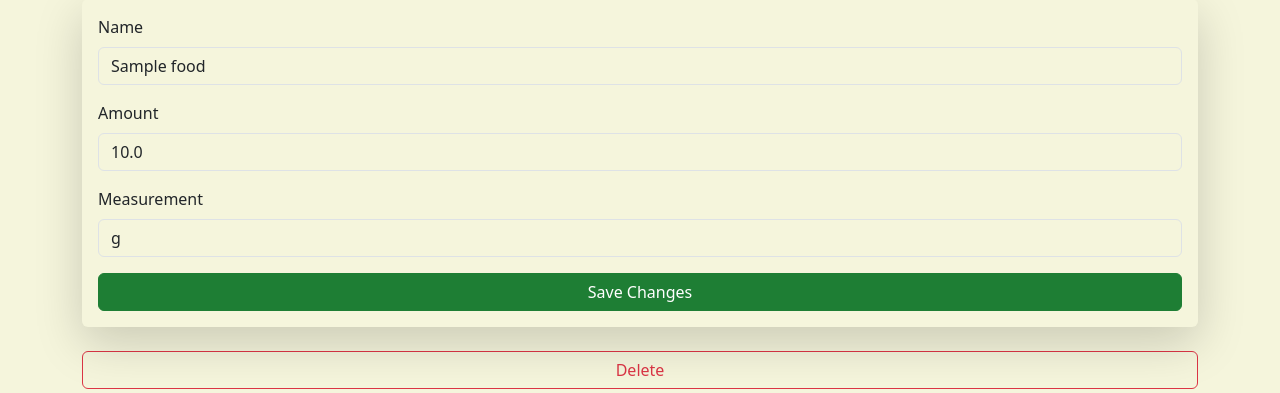
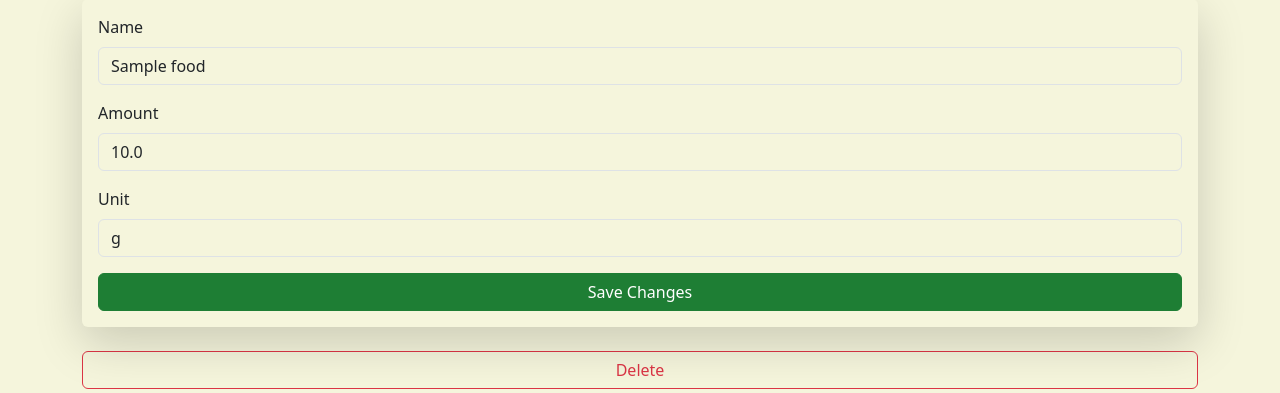
Before and after one commit to Nkitchen86-FHSU/finalprojectNicholasKitchen, a Django app: page /food/1/update/ in a window 1280 px wide. Shown: the part 161-554 px from the top of the page. Run offline with Django 5.2, Linux system fonts and the light colour scheme; a user stored in the database is signed in; tables that the repository leaves empty hold one stand-in row (values such as "Sample post").

Commit message:
Updated Food model to give unit choices. Renamed measurement to unit in all files. Updated food create and update to give options for units.

```diff
--- a/finalprojectNicholasKitchen/zooventory/admin.py
+++ b/finalprojectNicholasKitchen/zooventory/admin.py
@@ -12,6 +12,6 @@ class MyAnimalAdmin(admin.ModelAdmin):
 
 @admin.register(Food)
 class FoodAdmin(admin.ModelAdmin):
-    list_display = ('id', 'name', 'amount', 'measurement', 'owner')
+    list_display = ('id', 'name', 'amount', 'unit', 'owner')
     search_fields = ('name', 'owner__username')
     ordering = ('name',)
--- a/finalprojectNicholasKitchen/zooventory/models.py
+++ b/finalprojectNicholasKitchen/zooventory/models.py
@@ -63,17 +63,17 @@ class MyAnimal(models.Model):
 
 # --- Food model ---
 class Food(models.Model):
-    # Weight measurements
+    # Weight Units
     GRAM = 'g'
     OUNCE = 'oz'
     POUND = 'lb'
 
-    # Volume Measurements
+    # Volume Units
     FLUID_OUNCE = 'fl oz'
     GALLON = 'gal'
     LITER = 'l'
 
-    MEASUREMENT_CHOICES = (
+    UNIT_CHOICES = (
         (GRAM, 'g'),
         (OUNCE, 'oz'),
         (POUND, 'lb'),
@@ -85,10 +85,10 @@ class Food(models.Model):
     owner = models.ForeignKey(settings.AUTH_USER_MODEL, on_delete=models.CASCADE, related_name='foods')
     name = models.CharField(max_length=100)
     amount = models.FloatField(null=True, blank=True)  # CHECK (amount >= 0)
-    measurement = models.CharField(max_length=20, choices=MEASUREMENT_CHOICES, default=POUND)
+    unit = models.CharField(max_length=20, choices=UNIT_CHOICES, default=POUND)
 
     def __str__(self):
-        return f"{self.name} - {self.amount} {self.measurement}"
+        return f"{self.name} - {self.amount} {self.unit}"
 
 # --- Feeding Schedule model ---
 class FeedingSchedule(models.Model):
@@ -132,7 +132,7 @@ class Log(models.Model):
     description = models.TextField(null=True, blank=True)
 
     amount_fed = models.FloatField(null=True, blank=True)
-    measurement = models.TextField(null=True, blank=True)
+    unit = models.TextField(null=True, blank=True)
 
     created_at = models.DateTimeField(auto_now_add=True)
 
--- a/finalprojectNicholasKitchen/zooventory/templates/zooventory/food/index.html
+++ b/finalprojectNicholasKitchen/zooventory/templates/zooventory/food/index.html
@@ -20,7 +20,7 @@
                         <h5 class="mb-0">{{ f.name }}</h5>
                     </div>
                     <div class="card-body" style="background-color: #f5f5dc;">
-                        <p class="mb-2"><strong>Amount:</strong> {{ f.amount }} {{ f.measurement }}</p>
+                        <p class="mb-2"><strong>Amount:</strong> {{ f.amount }} {{ f.get_unit_display }}</p>
 
                         {% if user.id == f.owner.id %}
                         <a href="{% url 'food_update' f.id %}" class="btn btn-outline-success btn-sm mt-2">Edit</a>
--- a/finalprojectNicholasKitchen/zooventory/templates/zooventory/food/update.html
+++ b/finalprojectNicholasKitchen/zooventory/templates/zooventory/food/update.html
@@ -19,8 +19,12 @@
           <input name="amount" id="amount" class="form-control" value="{{ form.amount.value|default:food.amount }}">
         </div>
         <div class="mb-3">
-          <label for="measurement" class="form-label">Measurement</label>
-          <input name="measurement" id="measurement" class="form-control" value="{{ form.measurement.value|default:food.measurement }}">
+            <label for="unit" class="form-label">Unit</label>
+            <select name="unit" id="unit" class="form-control" required>
+                {% for value, label in unit_choices %}
+                    <option value="{{ value }}">{{ label }}</option>
+                {% endfor %}
+            </select>
         </div>
         <button type="submit" class="btn btn-primary w-100">Save Changes</button>
       </form>
--- a/finalprojectNicholasKitchen/zooventory/views.py
+++ b/finalprojectNicholasKitchen/zooventory/views.py
@@ -373,7 +373,7 @@ def food_create(request):
     if request.method == 'POST':
         name = request.POST.get('name')
         amount = request.POST.get('amount')
-        measurement = request.POST.get('measurement')
+        unit = request.POST.get('unit')
 
         # Ensure amount is a number
         try:
@@ -388,14 +388,14 @@ def food_create(request):
             return render(request, 'zooventory/food/create.html')
 
         # Create the food object if required fields are filled
-        if name and amount and measurement:
-            Food.objects.create(owner=request.user, name=name, amount=amount, measurement=measurement)
+        if name and amount and unit:
+            Food.objects.create(owner=request.user, name=name, amount=amount, unit=unit)
             messages.success(request, 'Food added successfully!')
             return redirect('food_index')
         else:
             messages.error(request, 'Please fill out all fields.')
 
-    return render(request, 'zooventory/food/create.html')
+    return render(request, 'zooventory/food/create.html', { 'unit_choices': Food.UNIT_CHOICES })
 
 
 @login_required
@@ -418,12 +418,12 @@ def food_update(request, id):
         # Save the changes
         food.name = request.POST.get('name', food.name)
         food.amount = request.POST.get('amount', food.amount)
-        food.measurement = request.POST.get('measurement', food.measurement)
+        food.unit = request.POST.get('unit', food.unit)
         food.save()
         messages.success(request, 'Food updated successfully!')
         return redirect('food_index')
 
-    return render(request, 'zooventory/food/update.html', {'food': food})
+    return render(request, 'zooventory/food/update.html', {'food': food, 'unit_choices': Food.UNIT_CHOICES})
 
 
 @login_required
@@ -456,7 +456,7 @@ def feed_myanimal(request):
 
         myanimal = get_object_or_404(MyAnimal, id=myanimal_id, owner=request.user)
         food = get_object_or_404(Food, id=food_id, owner=request.user)
-        food_measurement = food.measurement
+        food_unit = food.unit
 
         # Ensure food amount is more than 0
         if food.amount > 0:
@@ -471,7 +471,7 @@ def feed_myanimal(request):
                     myanimal=myanimal,
                     food=food,
                     amount_fed=amount,
-                    measurement=food_measurement,
+                    unit=food_unit,
                     log_type=Log.FEEDING,
                     description=notes
                 )
```
Also changed, not shown: finalprojectNicholasKitchen/zooventory/templates/zooventory/food/create.html (+6 -2 lines).
